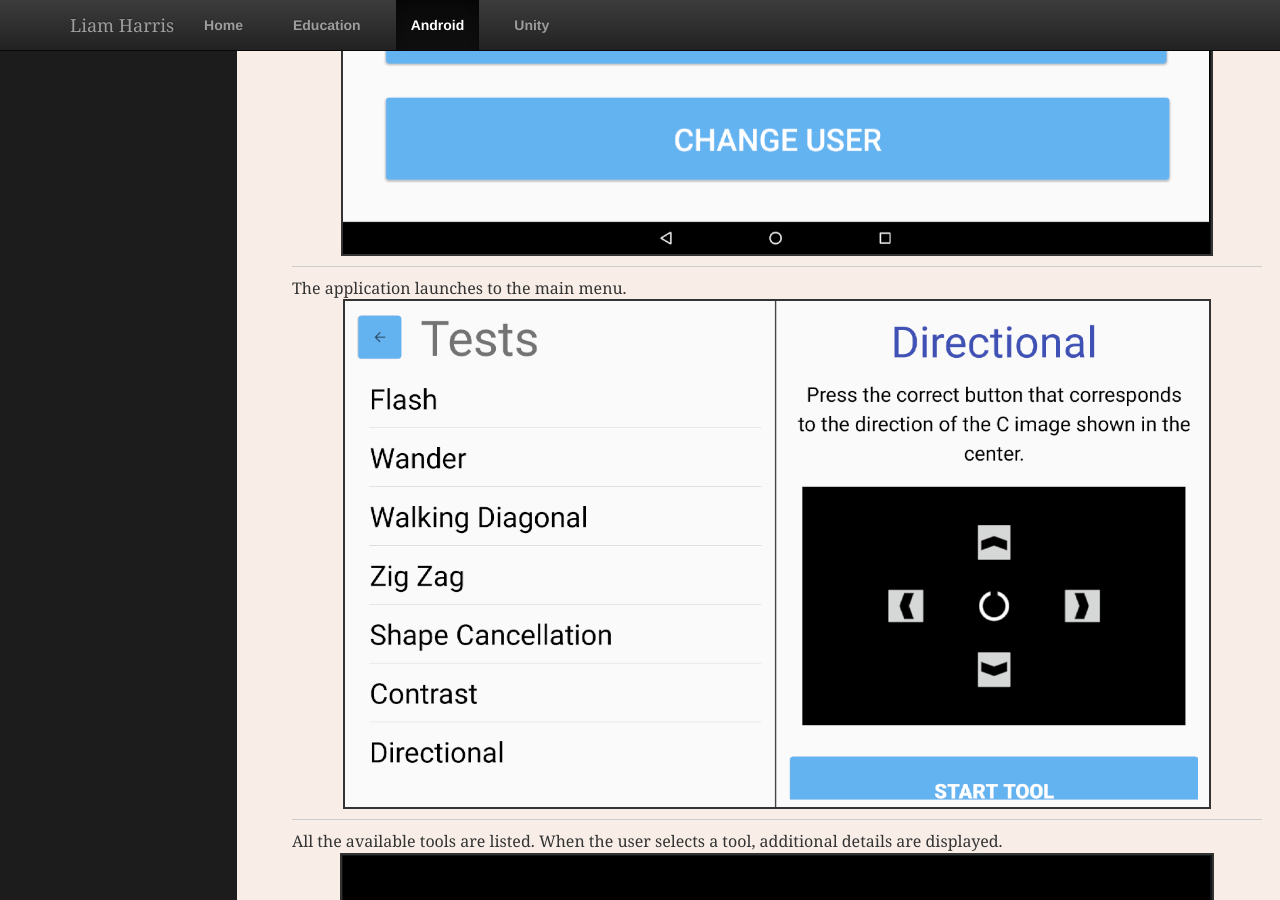
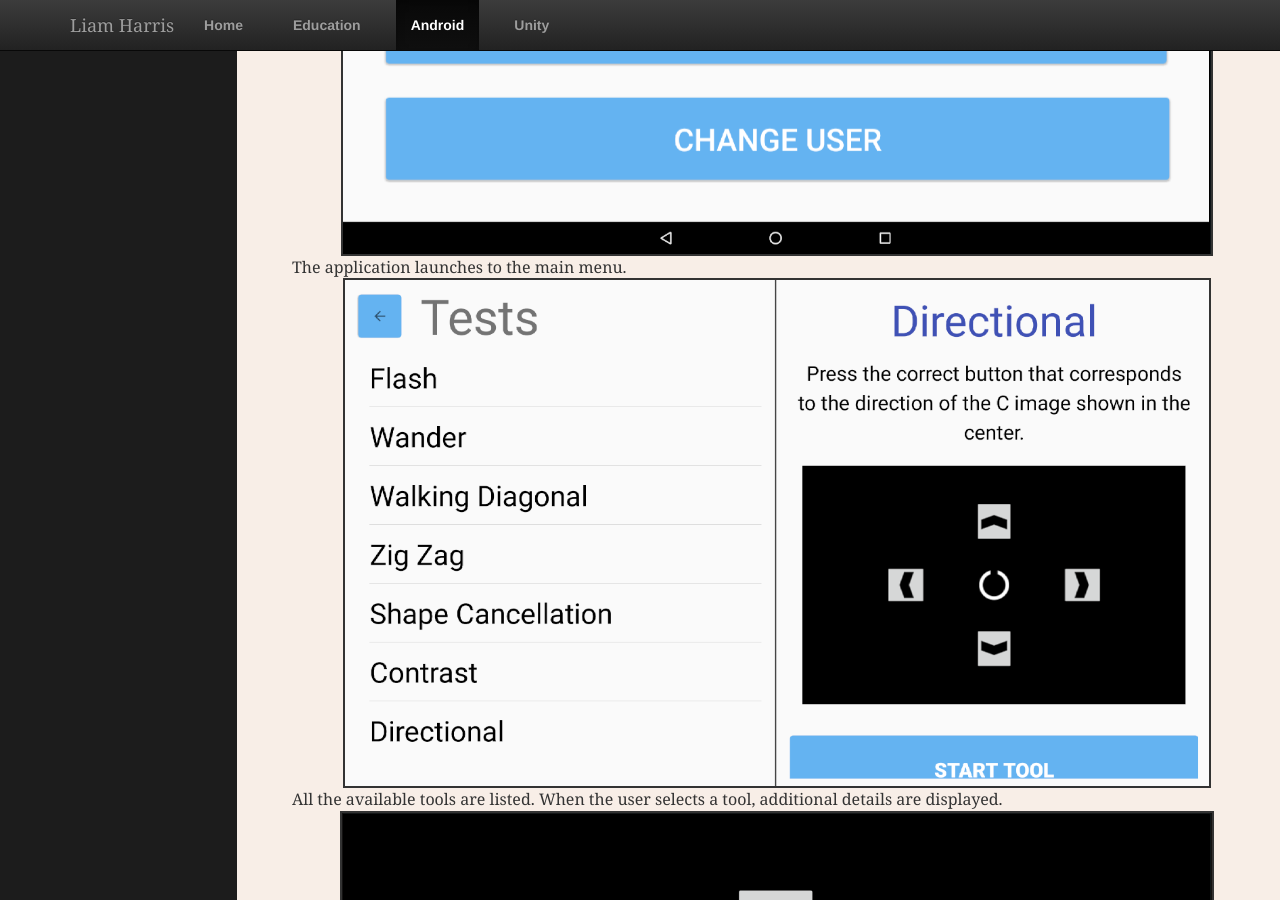
Before and after one commit to harrl7/harrl7.github.io, a Jekyll site: the page built from android/index.html, in a window 1280 px wide and 900 px high, scrolled down 1572 px. Built offline with Jekyll 4.4.1, drawn with Linux system fonts in a browser that asks for light colours.

Commit message:
Update index.html

```diff
--- a/android/index.html
+++ b/android/index.html
@@ -53,27 +53,27 @@
 		<h2>Vision Tool</h2>
 		<p>This application is a suite of tools designed to aid people with impaired vision</p>
 
-		<figure>
+		<figure class="Full_Width_Fig">
 			<img src="/assets/img/vision_tool/menu.PNG">
-			<div id="White_Line"> </div>
+			<div class="White_Line"> </div>
 			<figcaption> The application launches to the main menu. </figcaption>
 		</figure>
 
-		<figure>
+		<figure class="Full_Width_Fig">
 			<img src="/assets/img/vision_tool/tool_list.PNG">
-			<div id="White_Line"> </div>
+			<div class="White_Line"> </div>
 			<figcaption> All the available tools are listed. When the user selects a tool, additional details are displayed. </figcaption>
 		</figure>
 
-		<figure>
+		<figure class="Full_Width_Fig">
 			<img src="/assets/img/vision_tool/directional.PNG">
-			<div id="White_Line"> </div>
+			<div class="White_Line"> </div>
 			<figcaption> In this tool the user must determine the direction of a central image. The image is reduced in size over the duration of the test. </figcaption>
 		</figure>
 
-		<figure>
+		<figure class="Full_Width_Fig">
 			<img src="/assets/img/vision_tool/drawer.PNG">
-			<div id="White_Line"> </div>
+			<div class="White_Line"> </div>
 			<figcaption> The pause menu lets the user save their results and return to a previous screen. The menu is in a drawer to keep the screen clear so the user can focus on the test. </figcaption>
 		</figure>
 
```
